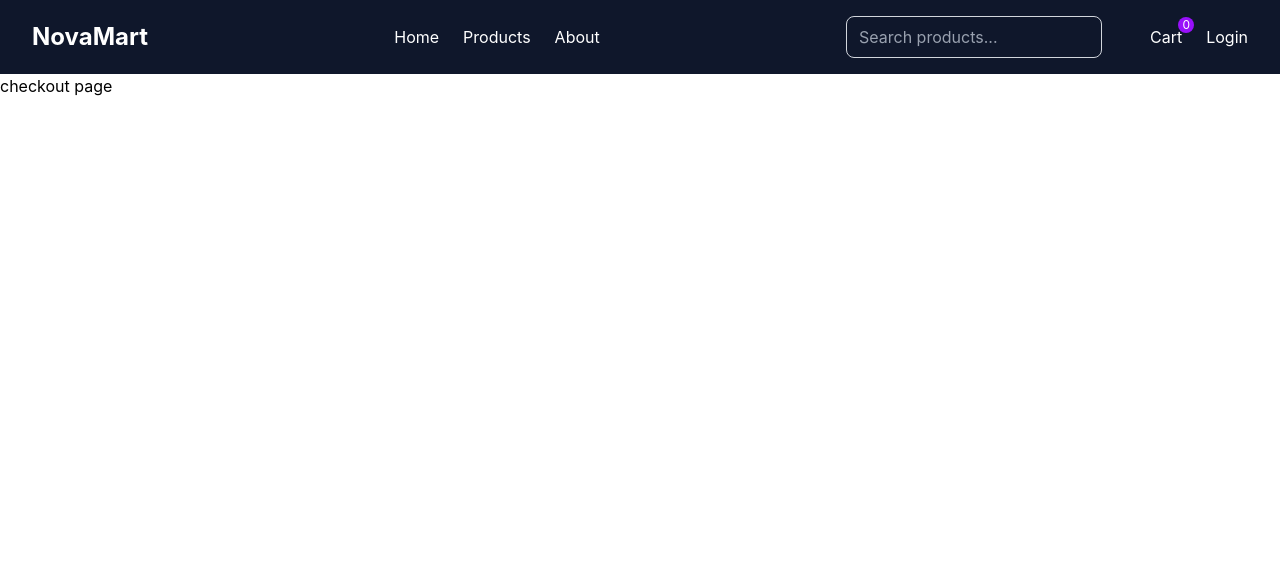
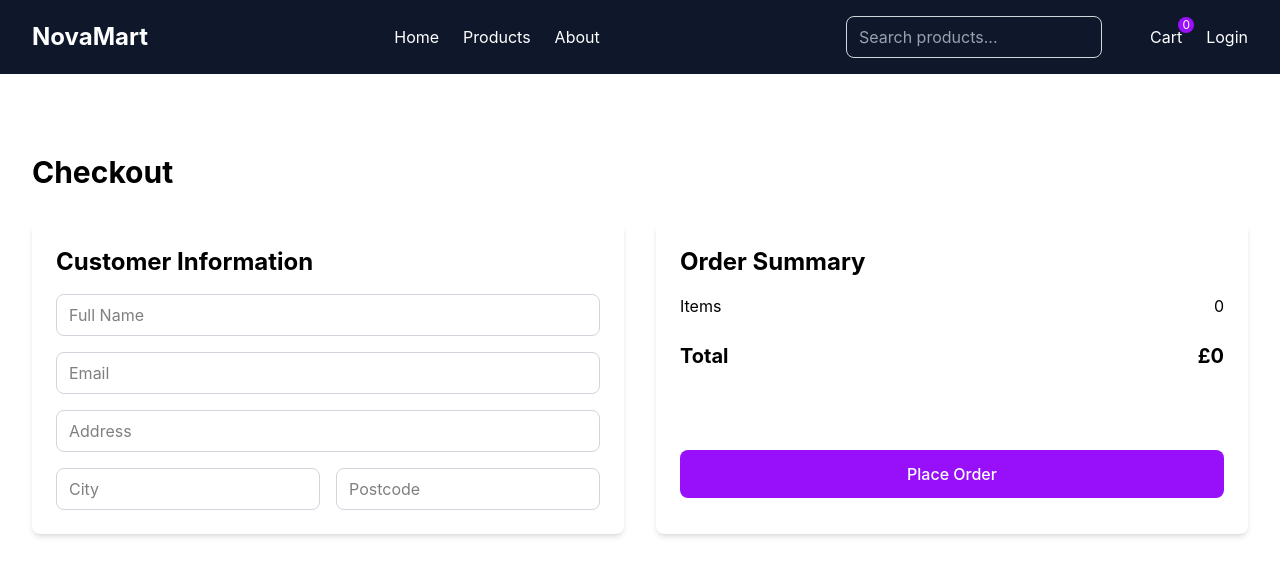
Before and after one commit to anitaAkhoondzade/novamart-react, a React (Vite) app: page /checkout in a window 1280 px wide. Shown: the top 576 px of the page. Built offline with nearby package versions, Linux system fonts and the light colour scheme.

Commit message:
feat: complete checkout and order success flow

```diff
--- a/src/App.jsx
+++ b/src/App.jsx
@@ -9,6 +9,7 @@ import Login from "./pages/Login";
 import Register from "./pages/Register";
 import About from "./pages/About";
 import Contact from "./pages/Contact";
+import OrderSuccess from "./pages/OrderSuccess";
 
 function App() {
   return (
@@ -24,6 +25,7 @@ function App() {
           <Route path="/register" element={<Register />} />
           <Route path="/about" element={<About />} />
           <Route path="/contact" element={<Contact />} />
+          <Route path="/order-success" element={<OrderSuccess />} />
         </Route>
       </Routes>
     </BrowserRouter>
--- a/src/context/CartContext.jsx
+++ b/src/context/CartContext.jsx
@@ -78,6 +78,10 @@ export function CartProvider({ children }) {
     setCart(removeCart);
   }
 
+  function clearCart() {
+    setCart([])
+  }
+
   const total = cart.reduce((acc, cartItem) => {
     return acc + cartItem.product.price * cartItem.quantity;
   }, 0);
@@ -94,6 +98,7 @@ export function CartProvider({ children }) {
         increaseQuantity,
         decreaseQuantity,
         removeFromCart,
+        clearCart,
         total,
         totalItems,
       }}
--- a/src/pages/Cart.jsx
+++ b/src/pages/Cart.jsx
@@ -2,6 +2,7 @@ import { useContext } from "react";
 import { CartContext } from "../context/CartContext";
 import NoResults from "../components/common/NoResults";
 import CartItem from "../components/cart/CartItem";
+import { Link } from "react-router-dom";
 
 export default function Cart() {
   const { cart, total, totalItems } = useContext(CartContext);
@@ -33,9 +34,12 @@ export default function Cart() {
             <span>£{total.toLocaleString()}</span>
           </p>
         </div>
-        <button className="mt-4 w-full rounded-lg bg-purple-600 py-3 font-medium text-white transition-colors hover:bg-purple-700 cursor-pointer">
+        <Link
+          to="/checkout"
+          className="mt-4 block w-full rounded-lg bg-purple-600 py-3 text-center font-medium text-white transition-colors hover:bg-purple-700"
+        >
           Proceed to Checkout
-        </button>
+        </Link>
       </div>
     </section>
   );
--- a/src/pages/Checkout.jsx
+++ b/src/pages/Checkout.jsx
@@ -1,3 +1,143 @@
-export default function Checkout(){
-    return <h2>checkout page</h2>
+import { useContext, useState } from "react";
+import { CartContext } from "../context/CartContext";
+import { useNavigate } from "react-router-dom";
+
+export default function Checkout() {
+  const [formData, setFormData] = useState({
+    name: "",
+    email: "",
+    address: "",
+    city: "",
+    postcode: "",
+  });
+  const { total, totalItems, clearCart } = useContext(CartContext);
+
+  const orderId = `NM-${Date.now()}`;
+  const navigate = useNavigate();
+
+  function handleSubmit(e) {
+    e.preventDefault();
+
+    if (
+      !formData.name ||
+      !formData.email ||
+      !formData.address ||
+      !formData.city ||
+      !formData.postcode
+    ) {
+      alert("Please fill in all fields.");
+      return;
+    }
+
+    console.log(formData);
+    clearCart();
+    navigate("/order-success", {
+      state: { orderId },
+    });
+  }
+
+  return (
+    <section className="max-w-7xl mx-auto px-8 py-20">
+      <h2 className="text-3xl font-bold mb-8">Checkout</h2>
+      <form onSubmit={handleSubmit}>
+        <div className="grid grid-cols-1 md:grid-cols-2 gap-8 items-stretch">
+          <div className="rounded-lg bg-white p-6 shadow-md">
+            <h3 className="text-2xl font-bold mb-4">Customer Information</h3>
+
+            <div className="space-y-4">
+              <input
+                type="text"
+                placeholder="Full Name"
+                value={formData.name}
+                onChange={(e) =>
+                  setFormData({
+                    ...formData,
+                    name: e.target.value,
+                  })
+                }
+                className="w-full rounded-lg border border-gray-300 px-3 py-2"
+              />
+
+              <input
+                type="email"
+                placeholder="Email"
+                value={formData.email}
+                onChange={(e) =>
+                  setFormData({
+                    ...formData,
+                    email: e.target.value,
+                  })
+                }
+                className="w-full rounded-lg border border-gray-300 px-3 py-2"
+              />
+
+              <input
+                type="text"
+                placeholder="Address"
+                value={formData.address}
+                onChange={(e) =>
+                  setFormData({
+                    ...formData,
+                    address: e.target.value,
+                  })
+                }
+                className="w-full rounded-lg border border-gray-300 px-3 py-2"
+              />
+
+              <div className="flex gap-4">
+                <input
+                  type="text"
+                  placeholder="City"
+                  value={formData.city}
+                  onChange={(e) =>
+                    setFormData({
+                      ...formData,
+                      city: e.target.value,
+                    })
+                  }
+                  className="w-full rounded-lg border border-gray-300 px-3 py-2"
+                />
+
+                <input
+                  type="text"
+                  placeholder="Postcode"
+                  value={formData.postcode}
+                  onChange={(e) =>
+                    setFormData({
+                      ...formData,
+                      postcode: e.target.value,
+                    })
+                  }
+                  className="w-full rounded-lg border border-gray-300 px-3 py-2"
+                />
+              </div>
+            </div>
+          </div>
+
+          <div className="rounded-lg bg-white p-6 shadow-md">
+            <h3 className="text-2xl font-bold mb-4">Order Summary</h3>
+
+            <div className="space-y-6">
+              <p className="flex justify-between">
+                <span>Items</span>
+                <span>{totalItems}</span>
+              </p>
+
+              <p className="flex justify-between text-xl font-bold">
+                <span>Total</span>
+                <span>£{total.toLocaleString()}</span>
+              </p>
+            </div>
+
+            <button
+              type="submit"
+              className="mt-20 w-full rounded-lg bg-purple-600 py-3 font-medium text-white hover:bg-purple-700 cursor-pointer"
+            >
+              Place Order
+            </button>
+          </div>
+        </div>
+      </form>
+    </section>
+  );
 }
--- /dev/null
+++ b/src/pages/OrderSuccess.jsx
@@ -0,0 +1,29 @@
+import { Link, useLocation } from "react-router-dom";
+
+export default function OrderSuccess() {
+  const location = useLocation();
+  const { orderId } = location.state;
+
+  return (
+    <section className="max-w-7xl mx-auto px-8 py-20">
+      <div className="mx-auto max-w-xl rounded-lg bg-white p-10 text-center shadow-md">
+        <div className="mx-auto flex h-16 w-16 items-center justify-center rounded-full bg-purple-100 text-3xl text-purple-600">
+          ✓
+        </div>
+
+        <h2 className="mt-6 text-3xl font-bold">Order Successful!</h2>
+
+        <p className="mt-4 text-gray-600">Thank you for your order.</p>
+
+        <p className="mt-2 font-medium">Order #{orderId}</p>
+
+        <Link
+          to="/products"
+          className="mt-8 inline-block rounded-lg bg-purple-600 px-6 py-3 font-medium text-white hover:bg-purple-700"
+        >
+          Continue Shopping
+        </Link>
+      </div>
+    </section>
+  );
+}
```
